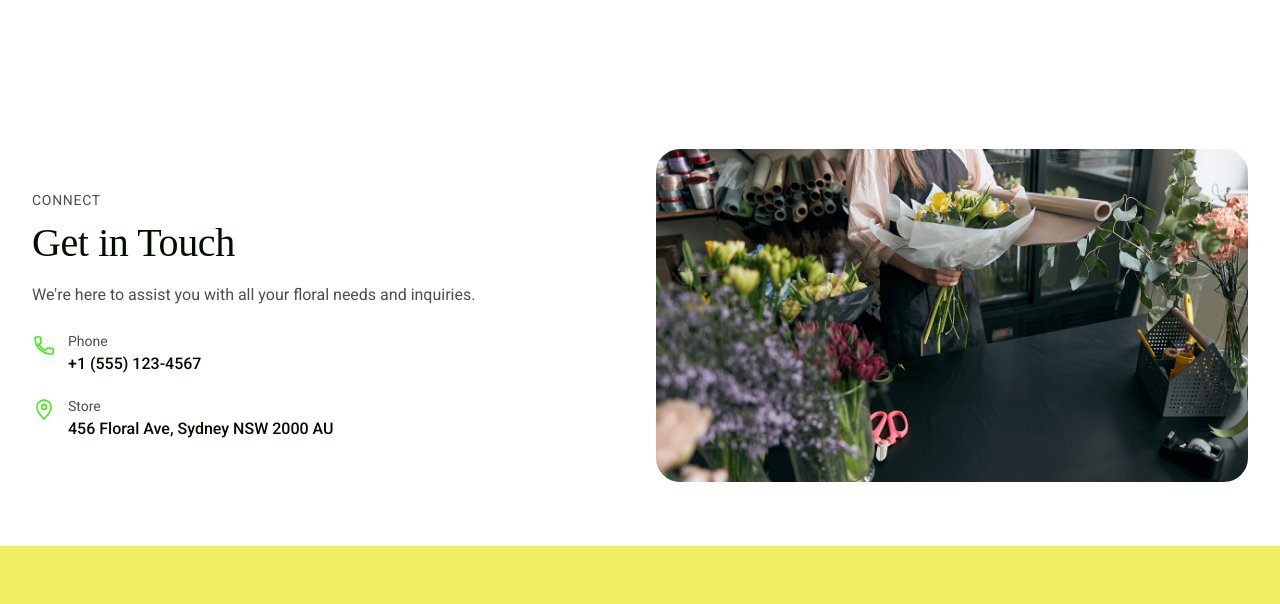
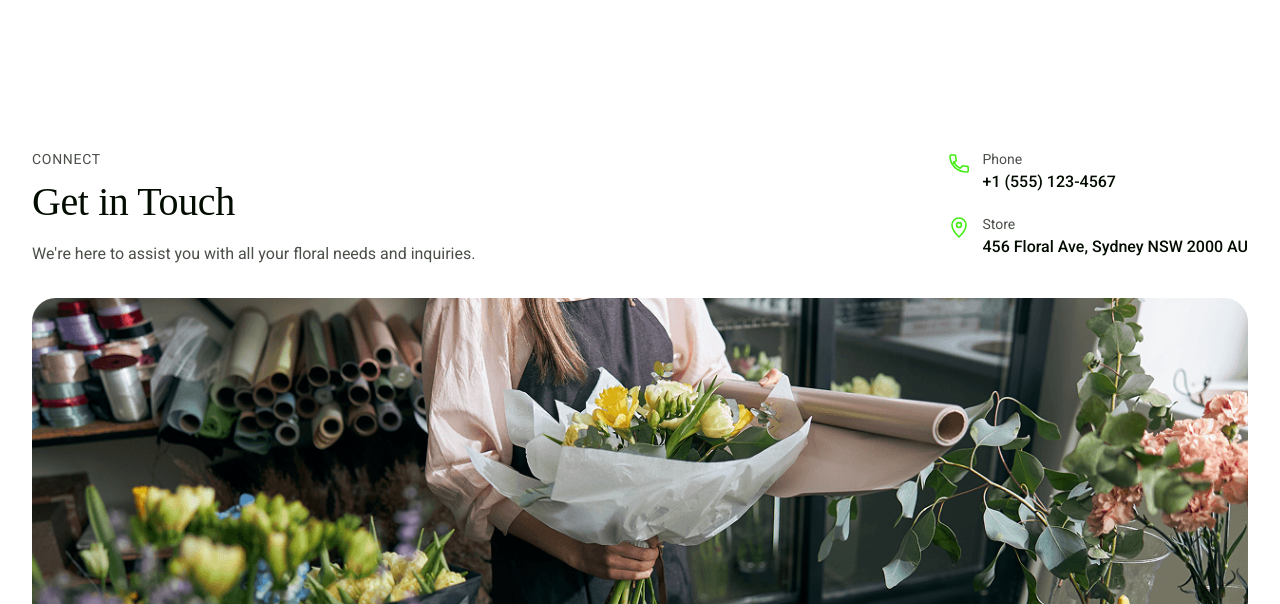
Before and after one commit to NazarKhysham/UMT-markup-practice_P1-Khysham-Nazar, a website with bundled scripts: page index.html in a window 1280 px wide. Shown: the part 3366-3970 px from the top of the page. Built offline with nearby package versions, Linux system fonts and the light colour scheme; data requests are answered from the project's data file; a web font is replaced by a local one.

Commit message:
Fix: restructure Contact/Get in Touch section to match Figma (text+contact-info row, full-width image below), instead of incorrect text+contacts | image side-by-side layout

```diff
--- a/css/styles.css
+++ b/css/styles.css
@@ -555,6 +555,12 @@ textarea {
   gap: 32px;
 }
 
+.contact__top {
+  display: flex;
+  flex-direction: column;
+  gap: 24px;
+}
+
 .contact__eyebrow {
   color: var(--color-text-muted);
   margin: 0 0 8px;
@@ -565,7 +571,7 @@ textarea {
 
 .contact__text {
   color: var(--color-text-muted);
-  margin-bottom: 24px;
+  margin: 0;
 }
 
 .contact__list {
@@ -603,25 +609,24 @@ textarea {
 
 .contact__image {
   width: 100%;
-  height: 100%;
+  height: auto;
   object-fit: cover;
+  display: block;
 }
 
 @media (min-width: 768px) {
-  .contact {
+  .contact__top {
     flex-direction: row;
-    align-items: center;
+    justify-content: space-between;
+    gap: 32px;
   }
 
-  .contact__info,
-  .contact__image-wrap {
-    flex: 1;
-    min-width: 0;
+  .contact__intro {
+    max-width: 480px;
   }
 
-  .contact__image-wrap {
-    aspect-ratio: 16 / 9;
-    max-height: 420px;
+  .contact__list {
+    flex-shrink: 0;
   }
 }
 
--- a/index.html
+++ b/index.html
@@ -184,12 +184,14 @@
       </section>
 
       <section class="contact container" id="contacts">
-        <div class="contact__info">
-          <p class="contact__eyebrow">Connect</p>
-          <h2 class="section-title">Get in Touch</h2>
-          <p class="contact__text">
-            We're here to assist you with all your floral needs and inquiries.
-          </p>
+        <div class="contact__top">
+          <div class="contact__intro">
+            <p class="contact__eyebrow">Connect</p>
+            <h2 class="section-title">Get in Touch</h2>
+            <p class="contact__text">
+              We're here to assist you with all your floral needs and inquiries.
+            </p>
+          </div>
 
           <ul class="contact__list">
             <li class="contact__item">
```
